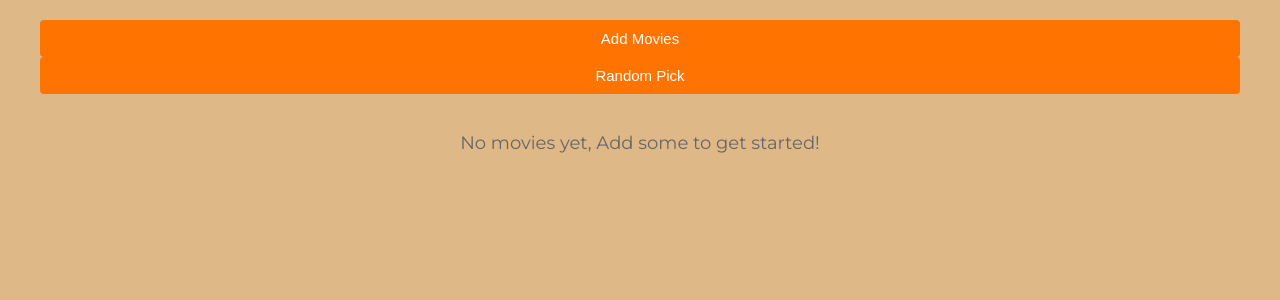
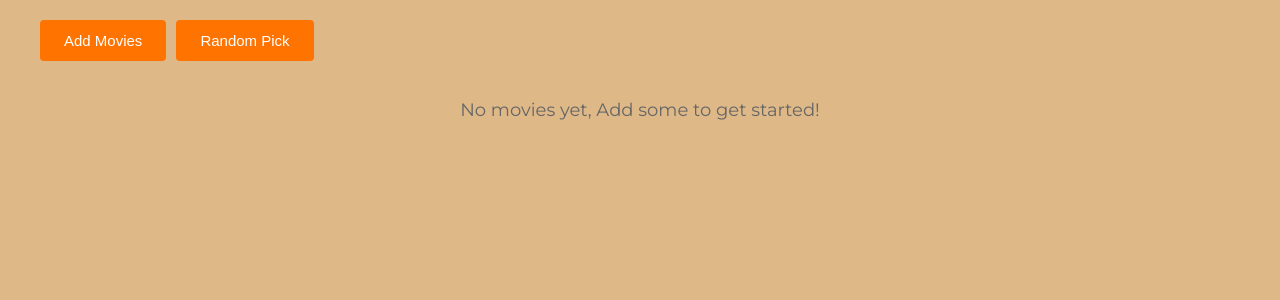
Before and after one commit to kusuta012/MVWL, a Python web app: template templates/dashboard.html in a window 1280 px wide. Shown: the part 102-402 px from the top of the page. Run offline with Jinja, Linux system fonts and the light colour scheme; the template is opened without the code that fills it, so the values that code supplies are empty.

Commit message:
Add rate limiting, enhance styles, and update README
- Implemented Flask-Limiter for rate limiting on signup, login, and add_movie routes.
- Enhanced button styles in the dashboard and added a button group for better layout.
- Created a README file with project details, installation instructions, and usage notes.

```diff
--- a/requirements.txt
+++ b/requirements.txt
@@ -1,3 +1,5 @@
 Flask
 Flask-login
+Flask-limiter
 requests
+Werkzeug
--- a/static/style.css
+++ b/static/style.css
@@ -143,3 +143,14 @@ a:hover {
 .delete-btn:hover {
     background-color: #ee3d4f;
 }
+
+.btn-grp {
+    margin: 20px 0;
+    display: flex;
+    gap: 10px;
+}
+
+.btn-grp button {
+    width: auto;
+    padding: 12px 24px;
+}
--- a/templates/dashboard.html
+++ b/templates/dashboard.html
@@ -16,7 +16,7 @@
             </div>
         </div>
 
-        <div style="margin: 20px 0;">
+        <div class="btn-grp">
             <a href="{{ url_for('add_movie') }}"><button>Add Movies</button></a>
             <a href="{{ url_for('random_pick') }}"><button>Random Pick</button></a>
         </div>
```
Also changed, not shown: app.py (+18 -4 lines), README.md (added).
